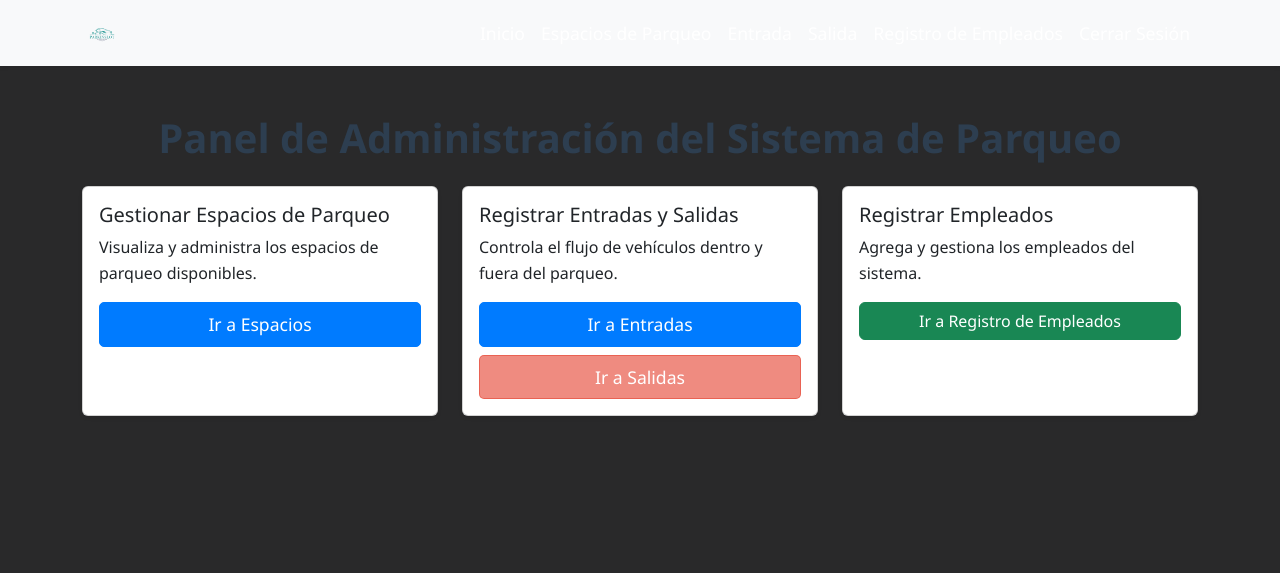
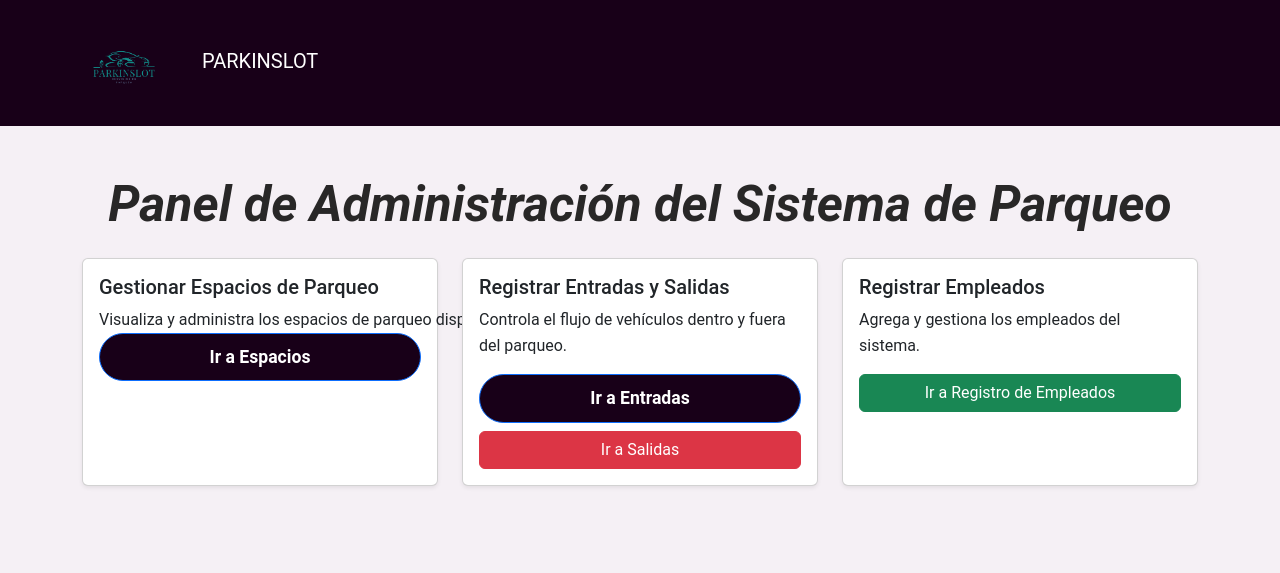
Before and after one commit to 8098125043/Sistema_de_parqueo.github.io, a Flask app: page /inicio in a window 1280 px wide. Shown: the top 573 px of the page. Run offline with Flask 3, Linux system fonts and the light colour scheme.

Commit message:
chore: ajuste visual

```diff
--- a/templates/entrada-vehiculo.html
+++ b/templates/entrada-vehiculo.html
@@ -18,7 +18,7 @@
                 <span class="ms-2 text-white">PARKINSLOT</span>
             </a>
             <button class="navbar-toggler" type="button" data-bs-toggle="collapse" data-bs-target="#navbarNav">
-                <span class="navbar-toggler-icon"></span>
+                <span class="navbar-toggler-icon" style="background-color: white;"></span>
             </button>
             <div class="collapse navbar-collapse" id="navbarNav">
                 <ul class="navbar-nav ms-auto">
--- a/templates/inicio.html
+++ b/templates/inicio.html
@@ -6,32 +6,18 @@
     <meta name="viewport" content="width=device-width, initial-scale=1.0">
     <title>Panel de Administración - Sistema de Parqueo</title>
     <link href="https://cdn.jsdelivr.net/npm/bootstrap@5.3.0-alpha1/dist/css/bootstrap.min.css" rel="stylesheet">
-    <link rel="stylesheet" href="../static/css/styles.css">
+    <link rel="stylesheet" href="../static/css/estilo-salida.css">
 </head>
 
 <body>
     <!-- Navbar -->
-    <nav class="navbar navbar-expand-lg navbar-light bg-light shadow-sm">
+    <nav class="navbar">
         <div class="container">
-            <a class="navbar-brand" href="#"><img src="../static/img/parkin.png " alt="Parkinslot"
-                    class="imagenparqueo"></a>
-            <button class="navbar-toggler" type="button" data-bs-toggle="collapse" data-bs-target="#navbarNav"
-                aria-controls="navbarNav" aria-expanded="false" aria-label="Toggle navigation">
-                <span class="navbar-toggler-icon"></span>
-            </button>
-            <div class="collapse navbar-collapse" id="navbarNav">
-                <ul class="navbar-nav ms-auto">
-                    <li class="nav-item"><a class="nav-link" href="/inicio">Inicio</a></li>
-                    <li class="nav-item"><a class="nav-link" href="/manage-parking">Espacios de Parqueo</a></li>
-                    <li class="nav-item"><a class="nav-link" href="/entrada-vehiculo">Entrada </a></li>
-                    <li class="nav-item"><a class="nav-link" href="/salida_vehiculo"> Salida</a></li>
-                    <li class="nav-item"><a class="nav-link" href="/registro">Registro de Empleados</a></li>
-                    <li class="nav-item"><a class="nav-link" href="/logout">Cerrar Sesión</a></li>
-                </ul>
-            </div>
+            <a class="navbar-brand" href="/">
+                <img src="../static/img/parkin.png" alt="Parkinslot" class="imagenparqueo">
+                <span class="ms-2 text-white">PARKINSLOT</span>
         </div>
     </nav>
-
 
     <main class="container mt-5">
         <h2 class="text-center mb-4">Panel de Administración del Sistema de Parqueo</h2>
--- a/templates/manage-parking.html
+++ b/templates/manage-parking.html
@@ -12,10 +12,7 @@
 <body>
     <nav>
         <li class="nav-item"><a class="nav-link" href="/inicio">Inicio</a></li>
-        <li class="nav-item"><a class="nav-link active" href="/manage-parking">Espacios</a></li>
         <li class="nav-item"><a class="nav-link" href="/user">Usuarios</a></li>
-        <!-- <li class="nav-item"><a class="nav-link" href="/entrada-vehiculo">Registrar Entrada</a></li> -->
-        <!-- <li class="nav-item"><a class="nav-link" href="/salida-vehiculo">Registrar Salida</a></li> -->
         <li class="nav-item"><a class="nav-link" href="/login">Cerrar Sesión</a></li>
     </nav>
 
--- a/templates/salida_vehiculo.html
+++ b/templates/salida_vehiculo.html
@@ -16,7 +16,7 @@
             <a class="navbar-brand" href="/index"><img src="../static/img/parkin.png" alt="Parkinslot"
                     id="imagenparqueo"></a>
             <button class="navbar-toggler" type="button" data-bs-toggle="collapse" data-bs-target="#navbarNav">
-                <span class="navbar-toggler-icon"></span>
+                <span class="navbar-toggler-icon" style="background-color: white;"></span>
             </button>
             <div class="collapse navbar-collapse" id="navbarNav">
                 <ul class="navbar-nav ms-auto">
--- a/templates/user.html
+++ b/templates/user.html
@@ -17,7 +17,7 @@
                     class="imagenparqueo"></a>
             <button class="navbar-toggler" type="button" data-bs-toggle="collapse" data-bs-target="#navbarNav"
                 aria-controls="navbarNav" aria-expanded="false" aria-label="Toggle navigation">
-                <span class="navbar-toggler-icon"></span>
+                <span class="navbar-toggler-icon" style="background-color: white;"></span>
             </button>
             <div class="collapse navbar-collapse" id="navbarNav">
                 <ul class="navbar-nav ms-auto">
```
